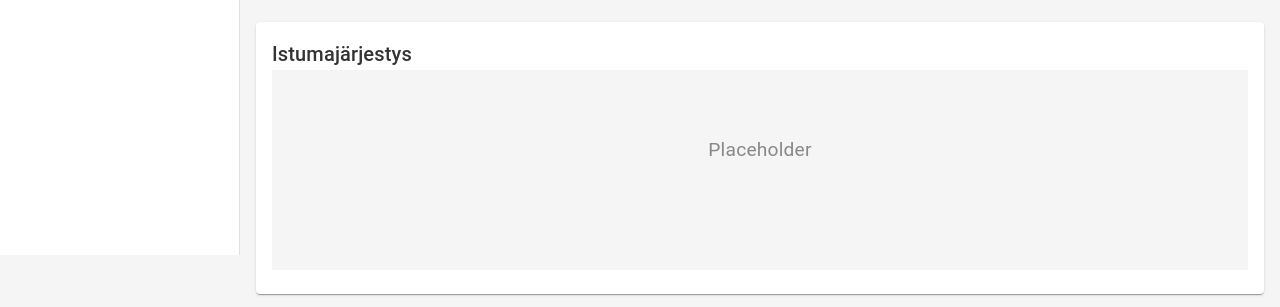
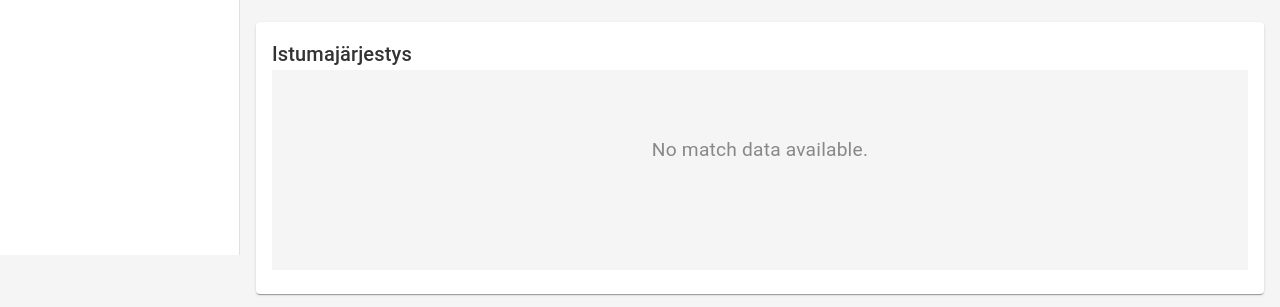
Before and after one commit to nikandt/vaalikone, a Next.js app: page / in a window 1280 px wide. Shown: the part 545-852 px from the top of the page. Built offline with nearby package versions, Linux system fonts and the light colour scheme; no server answers; the database is empty.

Commit message:
Have seating on the front page

```diff
--- a/app/components/home.tsx
+++ b/app/components/home.tsx
@@ -3,10 +3,48 @@ import styles from '../styles/Home.module.scss';
 import { Box, Button, Card, CardContent, Typography, Link } from '@mui/material';
 import { useEffect, useState } from 'react';
 
+import { fetchUserMatch } from '../lib/firebase/firestore';
+import { onAuthStateChanged } from 'firebase/auth';
+import { auth } from '../lib/firebase/clientApp';
+
+
+
+import SeatingArrangement from './seating';
+
 const Home = ({ navigateToVaalikone }: { navigateToVaalikone: () => void }) => {
   const [ip, setIp] = useState<string | null>(null);
-  const { users, totalUsers } = useUsers();
+  const { totalUsers } = useUsers();
 
+  const [userId, setUserId] = useState<string | null>(null);
+  const [extraMatchData, setExtraMatchData] = useState<{ [key: string]: any }>({});
+
+  useEffect(() => {
+    const unsubscribe = onAuthStateChanged(auth, (user) => {
+      if (user) {
+        setUserId(user.uid);
+      } else {
+        setUserId(null);
+      }
+    });
+
+    return () => unsubscribe();
+  }, []);
+
+  const getMatchData = async () => {
+    if (userId && !extraMatchData[userId]) {
+      const fetchedMatch = await fetchUserMatch(userId);
+      console.log(`Fetched match data for user ${userId}:`, fetchedMatch);
+      if (fetchedMatch) {
+        setExtraMatchData((prevData) => ({ ...prevData, [userId]: fetchedMatch }));
+      }
+    }
+  };
+
+  useEffect(() => {
+    if (userId) {
+      getMatchData();
+    }
+  }, [userId]);
 
   useEffect(() => {
     async function getIP() {
@@ -90,9 +128,16 @@ const Home = ({ navigateToVaalikone }: { navigateToVaalikone: () => void }) => {
                 alignItems: 'center',
               }}
             >
-              <Typography variant="body2" color="textSecondary">
-                Placeholder
-              </Typography>
+           {userId && extraMatchData[userId]?.matches ? (
+                <SeatingArrangement
+                  matches={extraMatchData[userId].matches}
+                  currentUserId={userId}
+                />
+              ) : (
+                <Typography variant="body2" color="textSecondary">No match data available.</Typography>
+              )}
+
+
             </Box>
           </CardContent>
         </Card>
--- a/app/components/vieraat.tsx
+++ b/app/components/vieraat.tsx
@@ -18,8 +18,6 @@ import { FaSearch } from 'react-icons/fa';
 import { useUserAnswersStore } from '../data/useUserAnswersStore';
 import { fetchUserMatch } from '../lib/firebase/firestore';
 import { onAuthStateChanged } from 'firebase/auth';
-
-import SeatingArrangement from './seating';
 
 const Vieraat: React.FC = () => {
   const { users: users, loading } = useUsers();
@@ -122,15 +120,6 @@ const Vieraat: React.FC = () => {
     <Container maxWidth="md" className={styles.users}>
       <h1>Vieraat</h1>
 
-      {userId && extraMatchData[userId]?.matches ? (
-        <SeatingArrangement
-          matches={extraMatchData[userId].matches}
-          currentUserId={userId}
-        />
-      ) : (
-        <p>No match data available.</p>
-      )}
-
       <div className={styles.controls}>
         <div className={styles.searchBar}>
           <FaSearch className={styles.searchIcon} />
```
